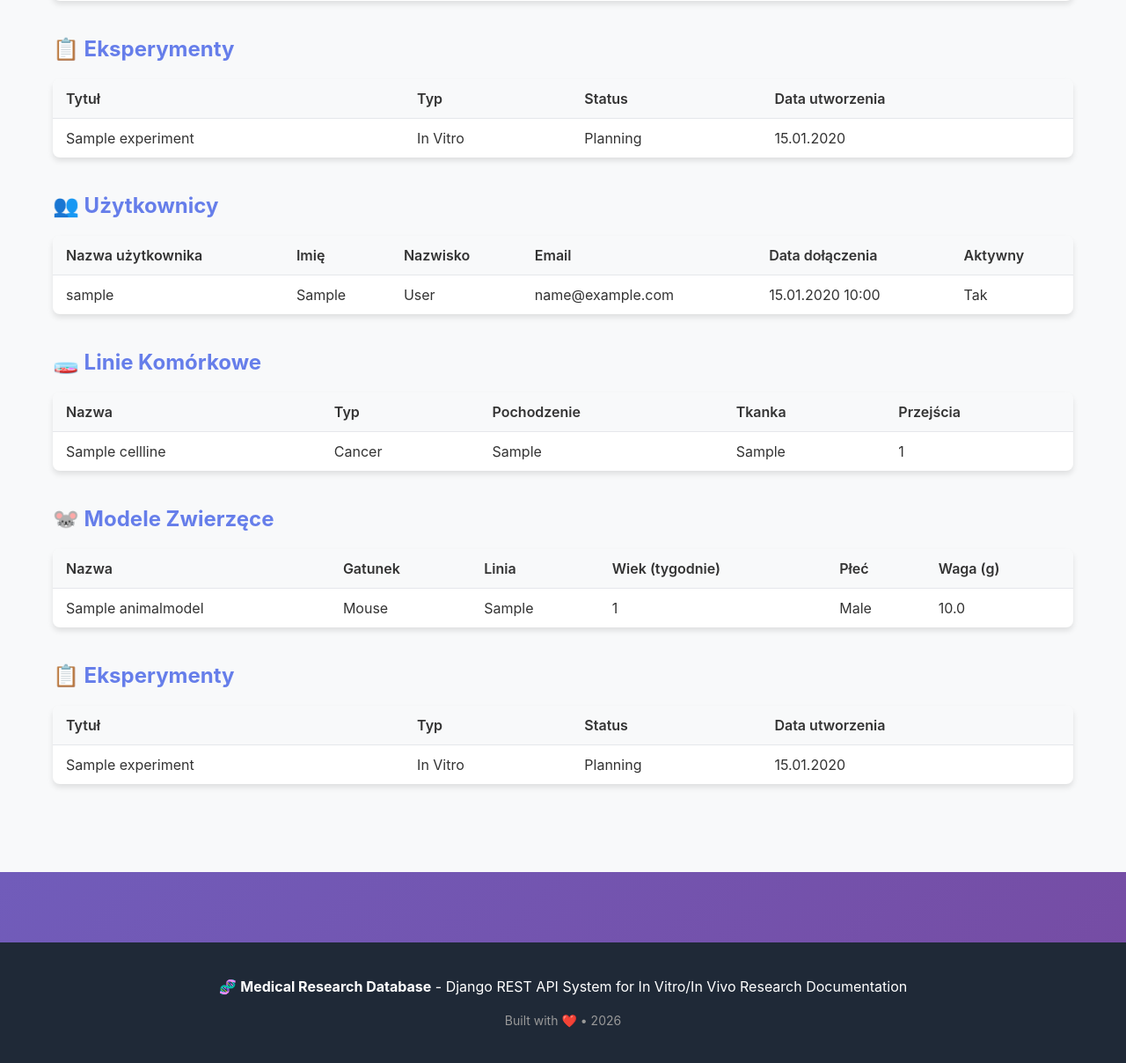
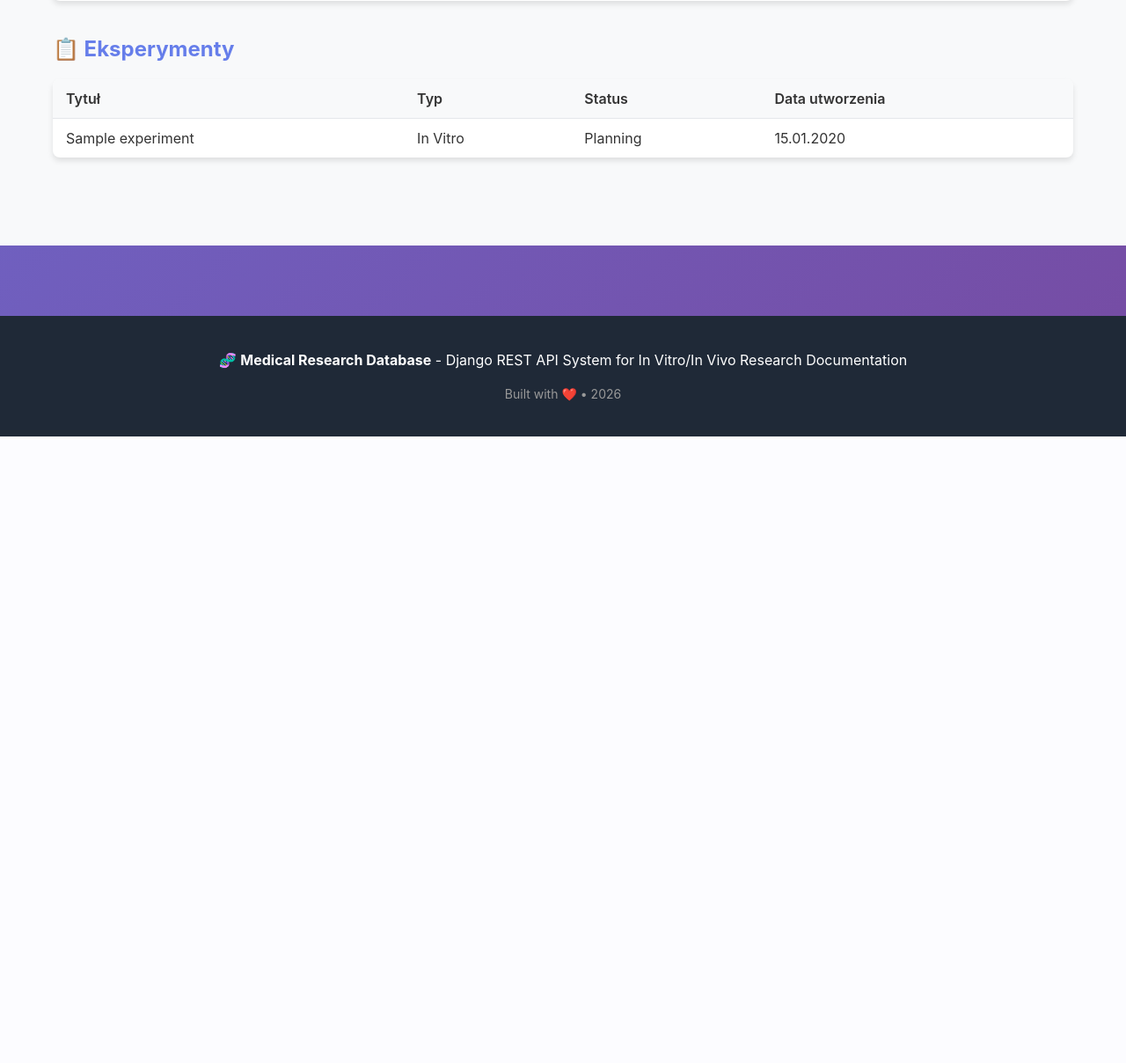
Before and after one commit to WiktoriaCe/BazyD, a Django app: page / in a window 1280 px wide. Shown: the part 1958-3166 px from the top of the page at 88% size. After the commit the page ends 2454 px from the top, so only its background shows below. Run offline with Django 5.2, Linux system fonts and the light colour scheme; tables that the repository leaves empty hold one stand-in row (values such as "Sample post").

Commit message:
fix(ui): remove duplicated tables in landing page

```diff
--- a/hello_world/templates/landing.html
+++ b/hello_world/templates/landing.html
@@ -204,115 +204,8 @@
                 </table>
             </div>
 
-            <!-- Users Table -->
-            <div class="table-container">
-                <h3>👥 Użytkownicy</h3>
-                <table class="data-table">
-                    <thead>
-                        <tr>
-                            <th>Nazwa użytkownika</th>
-                            <th>Imię</th>
-                            <th>Nazwisko</th>
-                            <th>Email</th>
-                            <th>Data dołączenia</th>
-                            <th>Aktywny</th>
-                        </tr>
-                    </thead>
-                    <tbody>
-                        {% for user in users %}
-                        <tr>
-                            <td>{{ user.username }}</td>
-                            <td>{{ user.first_name }}</td>
-                            <td>{{ user.last_name }}</td>
-                            <td>{{ user.email }}</td>
-                            <td>{{ user.date_joined|date:"d.m.Y H:i" }}</td>
-                            <td>{% if user.is_active %}Tak{% else %}Nie{% endif %}</td>
-                        </tr>
-                        {% endfor %}
-                    </tbody>
-                </table>
-            </div>
+            <!-- Duplicate tables removed; only one set of tables is shown above -->
 
-            <!-- Cell Lines Table -->
-            <div class="table-container">
-                <h3>🧫 Linie Komórkowe</h3>
-                <table class="data-table">
-                    <thead>
-                        <tr>
-                            <th>Nazwa</th>
-                            <th>Typ</th>
-                            <th>Pochodzenie</th>
-                            <th>Tkanka</th>
-                            <th>Przejścia</th>
-                        </tr>
-                    </thead>
-                    <tbody>
-                        {% for cell_line in cell_lines %}
-                        <tr>
-                            <td>{{ cell_line.name|highlight:q }}</td>
-                            <td>{{ cell_line.get_cell_type_display }}</td>
-                            <td>{{ cell_line.origin }}</td>
-                            <td>{{ cell_line.tissue_type }}</td>
-                            <td>{{ cell_line.passage_number }}</td>
-                        </tr>
-                        {% endfor %}
-                    </tbody>
-                </table>
-            </div>
-
-            <!-- Animal Models Table -->
-            <div class="table-container">
-                <h3>🐭 Modele Zwierzęce</h3>
-                <table class="data-table">
-                    <thead>
-                        <tr>
-                            <th>Nazwa</th>
-                            <th>Gatunek</th>
-                            <th>Linia</th>
-                            <th>Wiek (tygodnie)</th>
-                            <th>Płeć</th>
-                            <th>Waga (g)</th>
-                        </tr>
-                    </thead>
-                    <tbody>
-                        {% for animal in animal_models %}
-                        <tr>
-                            <td>{{ animal.name }}</td>
-                            <td>{{ animal.get_species_display }}</td>
-                            <td>{{ animal.strain }}</td>
-                            <td>{{ animal.age_weeks }}</td>
-                            <td>{{ animal.get_sex_display }}</td>
-                            <td>{{ animal.weight_grams|default:"-" }}</td>
-                        </tr>
-                        {% endfor %}
-                    </tbody>
-                </table>
-            </div>
-
-            <!-- Experiments Table -->
-            <div class="table-container">
-                <h3>📋 Eksperymenty</h3>
-                <table class="data-table">
-                    <thead>
-                        <tr>
-                            <th>Tytuł</th>
-                            <th>Typ</th>
-                            <th>Status</th>
-                            <th>Data utworzenia</th>
-                        </tr>
-                    </thead>
-                    <tbody>
-                        {% for experiment in experiments %}
-                        <tr>
-                            <td>{{ experiment.title }}</td>
-                            <td>{{ experiment.protocol.get_experiment_type_display }}</td>
-                            <td>{{ experiment.get_status_display }}</td>
-                            <td>{{ experiment.created_date|date:"d.m.Y" }}</td>
-                        </tr>
-                        {% endfor %}
-                    </tbody>
-                </table>
-            </div>
         </div>
     </section>
 
```
